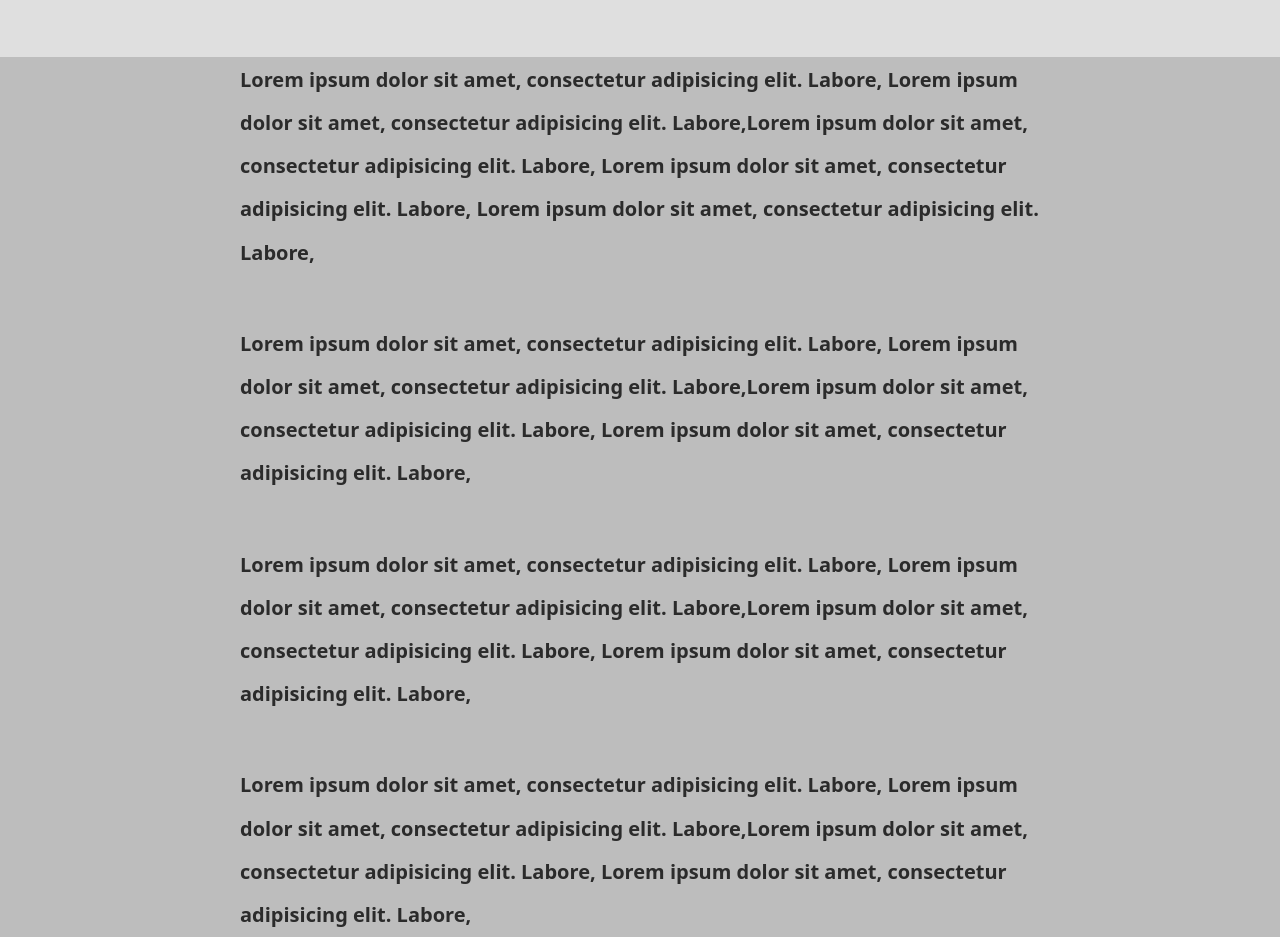
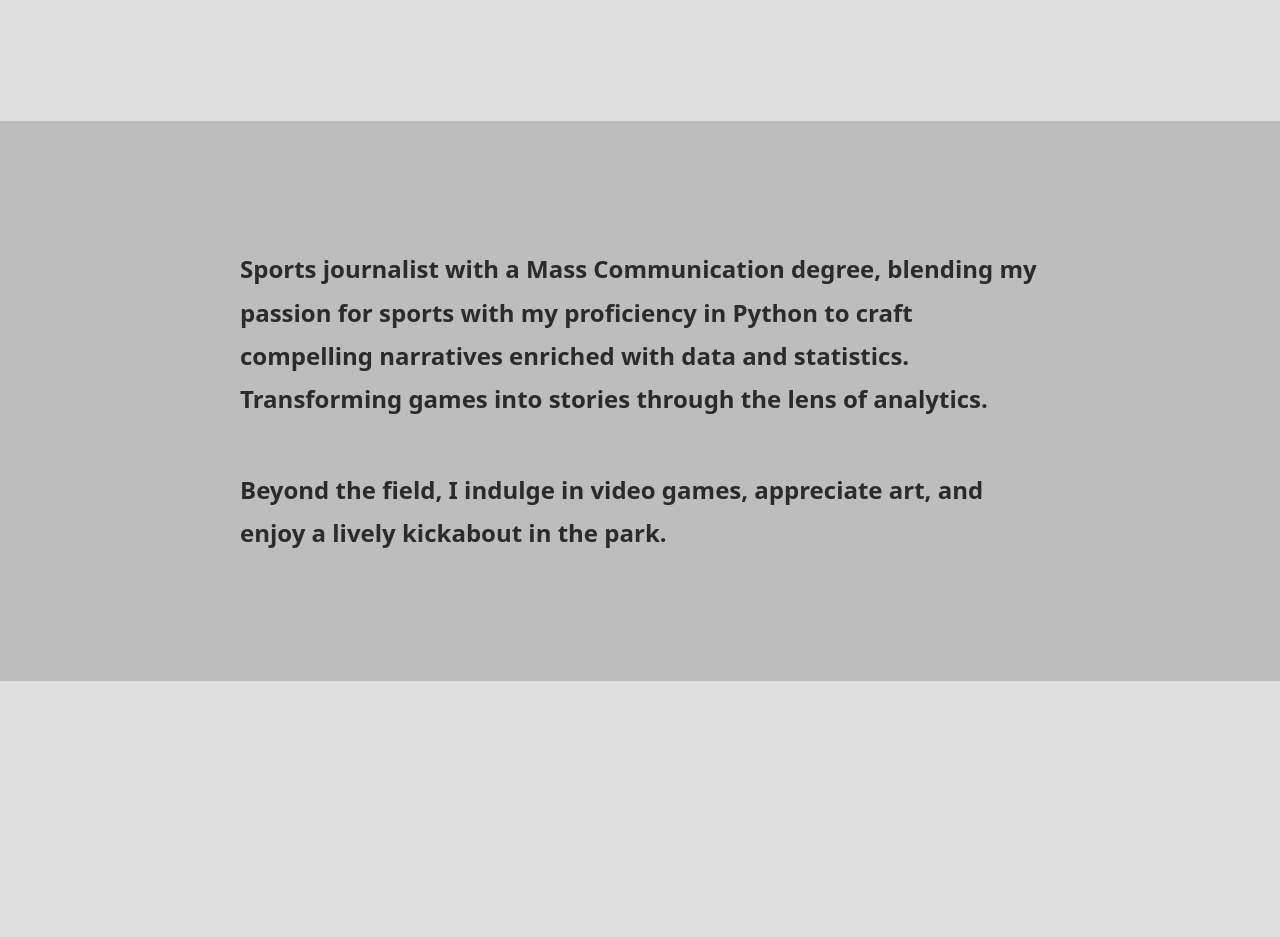
Before and after one commit to grzdev/yezirhassan, a SvelteKit app: page /about in a window 1280 px wide. Shown: the part 680-1617 px from the top of the page. After the commit the page ends 1521 px from the top, so only its background shows below. Built offline with nearby package versions, Linux system fonts and the light colour scheme.

Commit message:
Second div

```diff
--- a/package.json
+++ b/package.json
@@ -15,6 +15,7 @@
 		"@sveltejs/kit": "^1.20.4",
 		"autoprefixer": "^10.4.16",
 		"postcss": "^8.4.31",
+		"sass": "^1.69.5",
 		"svelte": "^4.0.5",
 		"svelte-check": "^3.4.3",
 		"tailwindcss": "^3.3.5",
@@ -23,6 +24,7 @@
 	},
 	"type": "module",
 	"dependencies": {
+		"framer-motion": "^10.16.5",
 		"gsap": "^3.12.2",
 		"swup": "^4.4.2"
 	}
--- a/src/modules/About.svelte
+++ b/src/modules/About.svelte
@@ -1,13 +1,14 @@
 <script>
+  import { fade } from "svelte/transition";
   import Yezir from "../image/yezir.png";
 </script>
 
 <div class="flex flex-col justify-center items-center">
   <div
-    class="flex flex-col sm:flex-col md:flex-row justify-center items-center mt-[2rem] sm:mt-[3rem] md:mt-[-2rem]"
+    class="flex flex-col sm:flex-col md:flex-row justify-center items-center mt-[2rem] sm:mt-[3rem] md:mt-[2rem]"
   >
     <div
-      class="w-[22rem] sm:w-[32rem] md:w-[32rem] mt-[1rem] sm:mt-[1rem] md:mt-[3rem]"
+      class="hidden md:block w-[22rem] sm:w-[32rem] md:w-[32rem] mt-[1rem] sm:mt-[1rem] md:mt-[3rem]"
     >
       <h1
         class="text-center sm:text-start md:text-start text-fade text-xl sm:text-2xl md:text-2xl hover:text-black dark:hover:text-white transition duration-500 ease-in-out text-[#6a6868] dark:text-[#989898] font-semibold"
@@ -32,50 +33,52 @@
         </h1>
       </div>
     </div>
-    <img
-      src={Yezir}
-      alt=""
-      class="text-fade mt-[2rem] sm:mt-[3rem] md:mt-[] w-[20rem] sm:w-[26rem] md:w-[28rem]"
-    />
+    <div class="">
+      <img
+        src={Yezir}
+        alt=""
+        class="text-fade mt-[0] sm:mt-[0] md:mt-[] w-[20rem] sm:w-[26rem] md:w-[28rem]"
+      />
+      <h1
+        class="block md:hidden text-center mt-[1rem] text-fade text-2xl hover:text-black dark:hover:text-white transition duration-500 ease-in-out text-[#6a6868] dark:text-[#989898] font-semibold"
+      >
+        Hey there 👋🏽
+      </h1>
+    </div>
   </div>
 
   <div
-    class="w-full h-[115rem] sm:h-[65rem] md:h-[55rem] bg-[#bdbdbd] dark:bg-[#19191A] mt-[5rem] flex justify-center items-center flex-col gap-[3rem]"
+    class="w-full h-[45rem] sm:h-[35rem] md:h-[35rem] bg-[#bdbdbd] dark:bg-[#19191A] mt-[5rem] md:mt-[8rem] flex justify-center items-center flex-col gap-[3rem]"
   >
     <p
-      class="text-left w-[20rem] sm:w-[40rem] md:w-[50rem] text-xl sm:text-xl md:text-xl font-semibold leading-[2.5rem] sm:leading-[2.5rem] md:leading-[2.7rem] text-[#2b2b2b] dark:text-[#eceaea]"
+      class="hidden md:block text-left w-[20rem] sm:w-[40rem] md:w-[50rem] text-xl sm:text-xl md:text-2xl font-bold leading-[2.5rem] sm:leading-[2.5rem] md:leading-[2.7rem] text-[#2b2b2b] dark:text-[#eceaea]"
     >
-      Lorem ipsum dolor sit amet, consectetur adipisicing elit. Labore, Lorem
-      ipsum dolor sit amet, consectetur adipisicing elit. Labore,Lorem ipsum
-      dolor sit amet, consectetur adipisicing elit. Labore, Lorem ipsum dolor
-      sit amet, consectetur adipisicing elit. Labore, Lorem ipsum dolor sit
-      amet, consectetur adipisicing elit. Labore,
+      Sports journalist with a Mass Communication degree, blending my passion
+      for sports with my proficiency in Python to craft compelling narratives
+      enriched with data and statistics. Transforming games into stories through
+      the lens of analytics.
     </p>
     <p
-      class="text-left w-[20rem] sm:w-[40rem] md:w-[50rem] text-xl sm:text-xl md:text-xl font-semibold leading-[2.5rem] sm:leading-[2.5rem] md:leading-[2.7rem] text-[#2b2b2b] dark:text-[#eceaea]"
+      class="block md:hidden text-left w-[20rem] sm:w-[40rem] md:w-[50rem] text-xl sm:text-xl md:text-xl font-bold leading-[2.5rem] sm:leading-[2.5rem] md:leading-[2.7rem] text-[#2b2b2b] dark:text-[#eceaea]"
     >
-      Lorem ipsum dolor sit amet, consectetur adipisicing elit. Labore, Lorem
-      ipsum dolor sit amet, consectetur adipisicing elit. Labore,Lorem ipsum
-      dolor sit amet, consectetur adipisicing elit. Labore, Lorem ipsum dolor
-      sit amet, consectetur adipisicing elit. Labore,
+      Sports journalist with a Mass Communication degree, blending my passion
+      for sports with my proficiency in Python to craft compelling narratives
+      enriched with data and statistics.
     </p>
     <p
-      class="text-left w-[20rem] sm:w-[40rem] md:w-[50rem] text-xl sm:text-xl md:text-xl font-semibold leading-[2.5rem] sm:leading-[2.5rem] md:leading-[2.7rem] text-[#2b2b2b] dark:text-[#eceaea]"
+      class="block md:hidden text-left w-[20rem] sm:w-[40rem] md:w-[50rem] text-xl sm:text-xl md:text-xl font-bold leading-[2.5rem] sm:leading-[2.5rem] md:leading-[2.7rem] text-[#2b2b2b] dark:text-[#eceaea]"
     >
-      Lorem ipsum dolor sit amet, consectetur adipisicing elit. Labore, Lorem
-      ipsum dolor sit amet, consectetur adipisicing elit. Labore,Lorem ipsum
-      dolor sit amet, consectetur adipisicing elit. Labore, Lorem ipsum dolor
-      sit amet, consectetur adipisicing elit. Labore,
+      Transforming games into stories through the lens of analytics.
     </p>
     <p
-      class="text-left w-[20rem] sm:w-[40rem] md:w-[50rem] text-xl sm:text-xl md:text-xl font-semibold leading-[2.5rem] sm:leading-[2.5rem] md:leading-[2.7rem] text-[#2b2b2b] dark:text-[#eceaea]"
+      class="text-left w-[20rem] sm:w-[40rem] md:w-[50rem] text-xl sm:text-xl md:text-2xl font-bold leading-[2.5rem] sm:leading-[2.5rem] md:leading-[2.7rem] text-[#2b2b2b] dark:text-[#eceaea]"
     >
-      Lorem ipsum dolor sit amet, consectetur adipisicing elit. Labore, Lorem
-      ipsum dolor sit amet, consectetur adipisicing elit. Labore,Lorem ipsum
-      dolor sit amet, consectetur adipisicing elit. Labore, Lorem ipsum dolor
-      sit amet, consectetur adipisicing elit. Labore,
+      Beyond the field, I indulge in video games, appreciate art, and enjoy a
+      lively kickabout in the park.
     </p>
   </div>
+
+  <div class="w-full h-[10rem]" />
 </div>
 
 <style>
```
Also changed, not shown: 1 other file (tests, documents, lock files or other folders).
